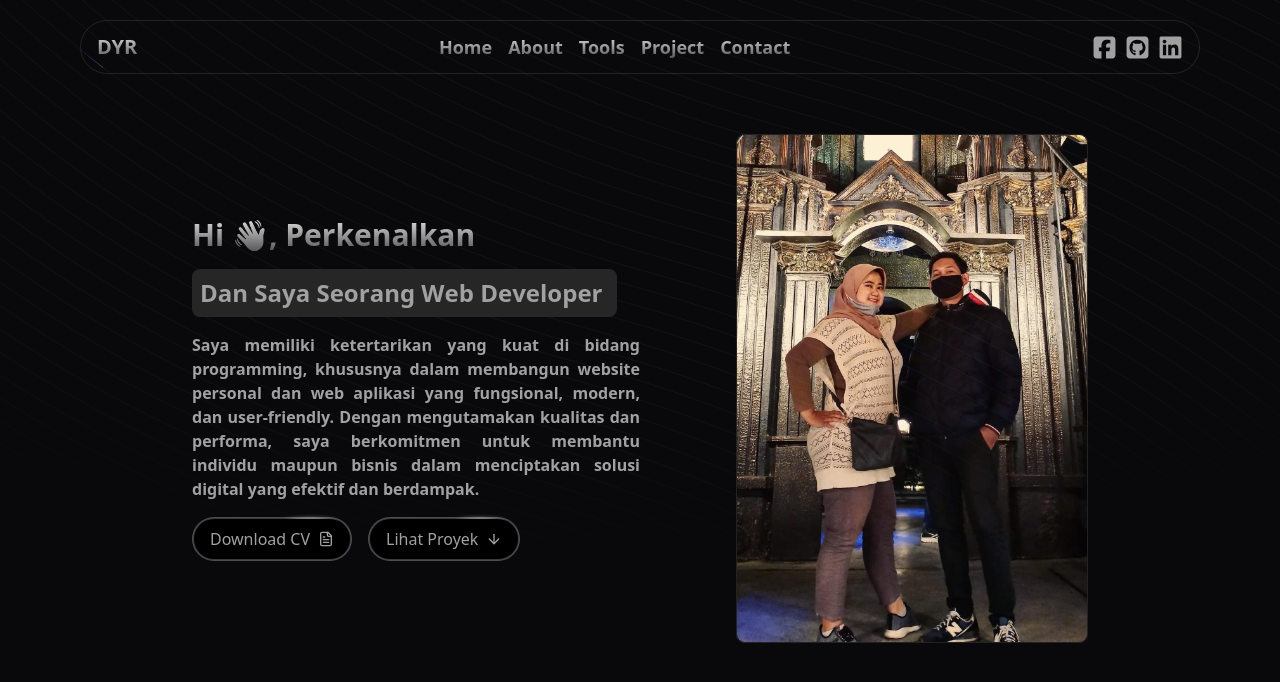
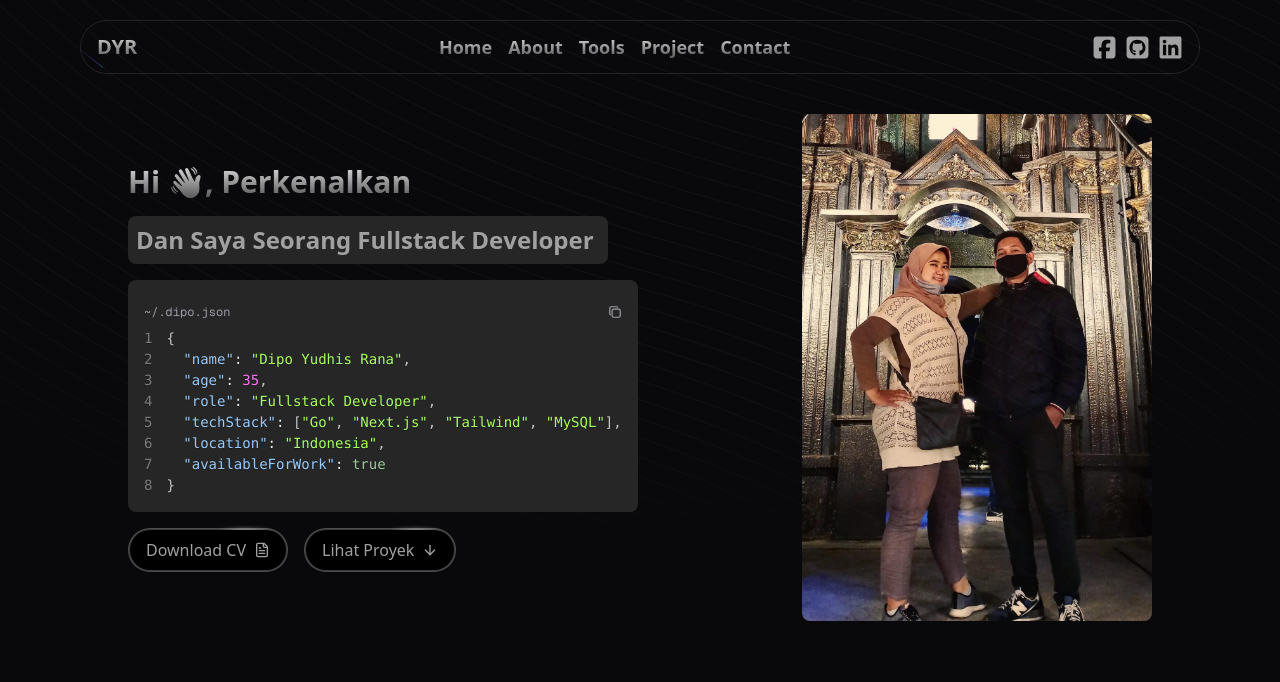
Before and after one commit to yudhisrana/my-portfolio, a Next.js app: page / in a window 1280 px wide. Shown: the top 682 px of the page. Built offline with nearby package versions, Linux system fonts and the light colour scheme.

Commit message:
fix hero section, and change lef content

```diff
--- a/app/page.tsx
+++ b/app/page.tsx
@@ -1,3 +1,4 @@
+import CodeBlockJson from '@/components/CodeBlockJson';
 import { BackgroundBeams } from '@/components/ui/background-beams';
 import { FlipWords } from '@/components/ui/flip-words';
 import { HoverBorderGradient } from '@/components/ui/hover-border-gradient';
@@ -12,9 +13,9 @@ export default function Home() {
 			<BackgroundBeams />
 
 			{/* hero section */}
-			<section className="hero-section max-w-4xl flex flex-col py-5 md:py-10 md:flex-row gap-10 md:gap-0 items-center justify-between mx-auto">
+			<section className="hero-section flex flex-col gap-10 md:flex-row md:max-w-5xl md:py-5 md:items-center md:justify-center md:mx-auto">
 				{/* Left Content */}
-				<div className="space-y-4 max-w-sm lg:max-w-md">
+				<div className="space-y-4 md:max-w-md lg:max-w-lg">
 					<h1 className="text-2xl md:text-3xl font-bold text-transparent bg-clip-text bg-gradient-to-b from-neutral-200 to-neutral-600">
 						Hi 👋🏼, Perkenalkan
 					</h1>
@@ -22,14 +23,8 @@ export default function Home() {
 						words={words}
 						className="text-xl lg:text-2xl font-bold text-neutral-400 bg-neutral-800 rounded-md p-2"
 					/>
-					<p className="text-neutral-400 text-base font-semibold text-justify">
-						Saya memiliki ketertarikan yang kuat di bidang programming,
-						khususnya dalam membangun website personal dan web aplikasi yang
-						fungsional, modern, dan user-friendly. Dengan mengutamakan kualitas
-						dan performa, saya berkomitmen untuk membantu individu maupun bisnis
-						dalam menciptakan solusi digital yang efektif dan berdampak.
-					</p>
-					<div className="flex text-center gap-4">
+					<CodeBlockJson />
+					<div className="flex text-center gap-4 justify-center md:justify-start">
 						<HoverBorderGradient
 							containerClassName="rounded-full"
 							as="button"
@@ -55,13 +50,13 @@ export default function Home() {
 				</div>
 
 				{/* Right Content */}
-				<div className="border rounded-md w-fit">
+				<div className="flex justify-center rounded-md w-full md:justify-end">
 					<Image
 						src={image.HeroImage}
 						alt="hero-img"
 						width={350}
 						height={350}
-						className="rounded-md w-[300px] lg:w-[350px] h-auto"
+						className="rounded-md h-auto"
 					/>
 				</div>
 			</section>
--- /dev/null
+++ b/components/CodeBlockJson.tsx
@@ -0,0 +1,21 @@
+import React from 'react';
+import { CodeBlock } from '@/components/ui/code-block';
+
+const CodeBlockJson = () => {
+	const code = `{
+  "name": "Dipo Yudhis Rana",
+  "age": 35,
+  "role": "Fullstack Developer",
+  "techStack": ["Go", "Next.js", "Tailwind", "MySQL"],
+  "location": "Indonesia",
+  "availableForWork": true
+}`;
+
+	return (
+		<div className="max-w-4xl mx-auto w-full">
+			<CodeBlock language="json" filename="~/.dipo.json" code={code} />
+		</div>
+	);
+};
+
+export default CodeBlockJson;
--- /dev/null
+++ b/components/ui/code-block.tsx
@@ -0,0 +1,114 @@
+'use client';
+import React from 'react';
+import { Prism as SyntaxHighlighter } from 'react-syntax-highlighter';
+import { atomDark } from 'react-syntax-highlighter/dist/cjs/styles/prism';
+import { IconCheck, IconCopy } from '@tabler/icons-react';
+
+type CodeBlockProps = {
+	language: string;
+	filename: string;
+	highlightLines?: number[];
+} & (
+	| {
+			code: string;
+			tabs?: never;
+	  }
+	| {
+			code?: never;
+			tabs: Array<{
+				name: string;
+				code: string;
+				language?: string;
+				highlightLines?: number[];
+			}>;
+	  }
+);
+
+export const CodeBlock = ({
+	language,
+	filename,
+	code,
+	highlightLines = [],
+	tabs = [],
+}: CodeBlockProps) => {
+	const [copied, setCopied] = React.useState(false);
+	const [activeTab, setActiveTab] = React.useState(0);
+
+	const tabsExist = tabs.length > 0;
+
+	const copyToClipboard = async () => {
+		const textToCopy = tabsExist ? tabs[activeTab].code : code;
+		if (textToCopy) {
+			await navigator.clipboard.writeText(textToCopy);
+			setCopied(true);
+			setTimeout(() => setCopied(false), 2000);
+		}
+	};
+
+	const activeCode = tabsExist ? tabs[activeTab].code : code;
+	const activeLanguage = tabsExist
+		? tabs[activeTab].language || language
+		: language;
+	const activeHighlightLines = tabsExist
+		? tabs[activeTab].highlightLines || []
+		: highlightLines;
+
+	return (
+		<div className="relative w-full rounded-md bg-neutral-800 p-4 font-mono text-sm">
+			<div className="flex flex-col gap-2">
+				{tabsExist && (
+					<div className="flex  overflow-x-auto">
+						{tabs.map((tab, index) => (
+							<button
+								key={index}
+								onClick={() => setActiveTab(index)}
+								className={`px-3 !py-2 text-xs transition-colors font-sans ${
+									activeTab === index
+										? 'text-white'
+										: 'text-zinc-400 hover:text-zinc-200'
+								}`}
+							>
+								{tab.name}
+							</button>
+						))}
+					</div>
+				)}
+				{!tabsExist && filename && (
+					<div className="flex justify-between items-center py-2">
+						<div className="text-xs text-zinc-400">{filename}</div>
+						<button
+							onClick={copyToClipboard}
+							className="flex items-center gap-1 text-xs text-zinc-400 hover:text-zinc-200 transition-colors font-sans"
+						>
+							{copied ? <IconCheck size={14} /> : <IconCopy size={14} />}
+						</button>
+					</div>
+				)}
+			</div>
+			<SyntaxHighlighter
+				language={activeLanguage}
+				style={atomDark}
+				customStyle={{
+					margin: 0,
+					padding: 0,
+					background: 'transparent',
+					fontSize: '0.875rem', // text-sm equivalent
+				}}
+				wrapLines={true}
+				showLineNumbers={true}
+				lineProps={(lineNumber) => ({
+					style: {
+						backgroundColor: activeHighlightLines.includes(lineNumber)
+							? 'rgba(255,255,255,0.1)'
+							: 'transparent',
+						display: 'block',
+						width: '100%',
+					},
+				})}
+				PreTag="div"
+			>
+				{String(activeCode)}
+			</SyntaxHighlighter>
+		</div>
+	);
+};
--- a/data.ts
+++ b/data.ts
@@ -34,5 +34,5 @@ export const menuNavbar = [
 
 export const words = [
 	'Nama Saya Dipo Yudhis Rana',
-	'Dan Saya Seorang Web Developer',
+	'Dan Saya Seorang Fullstack Developer',
 ];
--- a/package.json
+++ b/package.json
@@ -9,6 +9,7 @@
     "lint": "next lint"
   },
   "dependencies": {
+    "@tabler/icons-react": "^3.33.0",
     "class-variance-authority": "^0.7.1",
     "clsx": "^2.1.1",
     "lucide-react": "^0.507.0",
@@ -18,6 +19,7 @@
     "react": "^19.0.0",
     "react-dom": "^19.0.0",
     "react-icons": "^5.5.0",
+    "react-syntax-highlighter": "^15.6.1",
     "tailwind-merge": "^3.2.0"
   },
   "devDependencies": {
@@ -26,6 +28,7 @@
     "@types/node": "^20",
     "@types/react": "^19",
     "@types/react-dom": "^19",
+    "@types/react-syntax-highlighter": "^15.5.13",
     "eslint": "^9",
     "eslint-config-next": "15.3.2",
     "tailwindcss": "^4",
```
Also changed, not shown: 1 other file (tests, documents, lock files or other folders).
